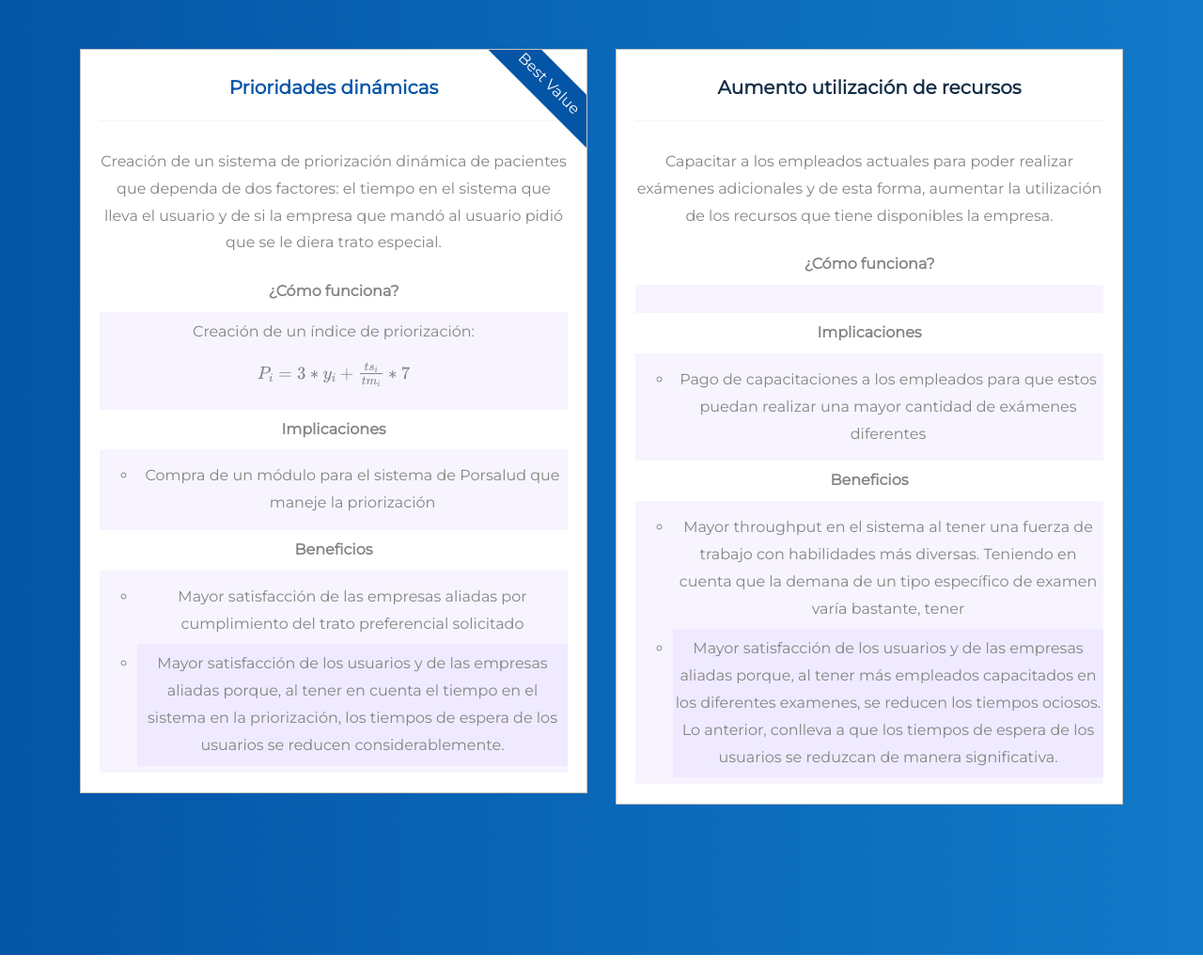
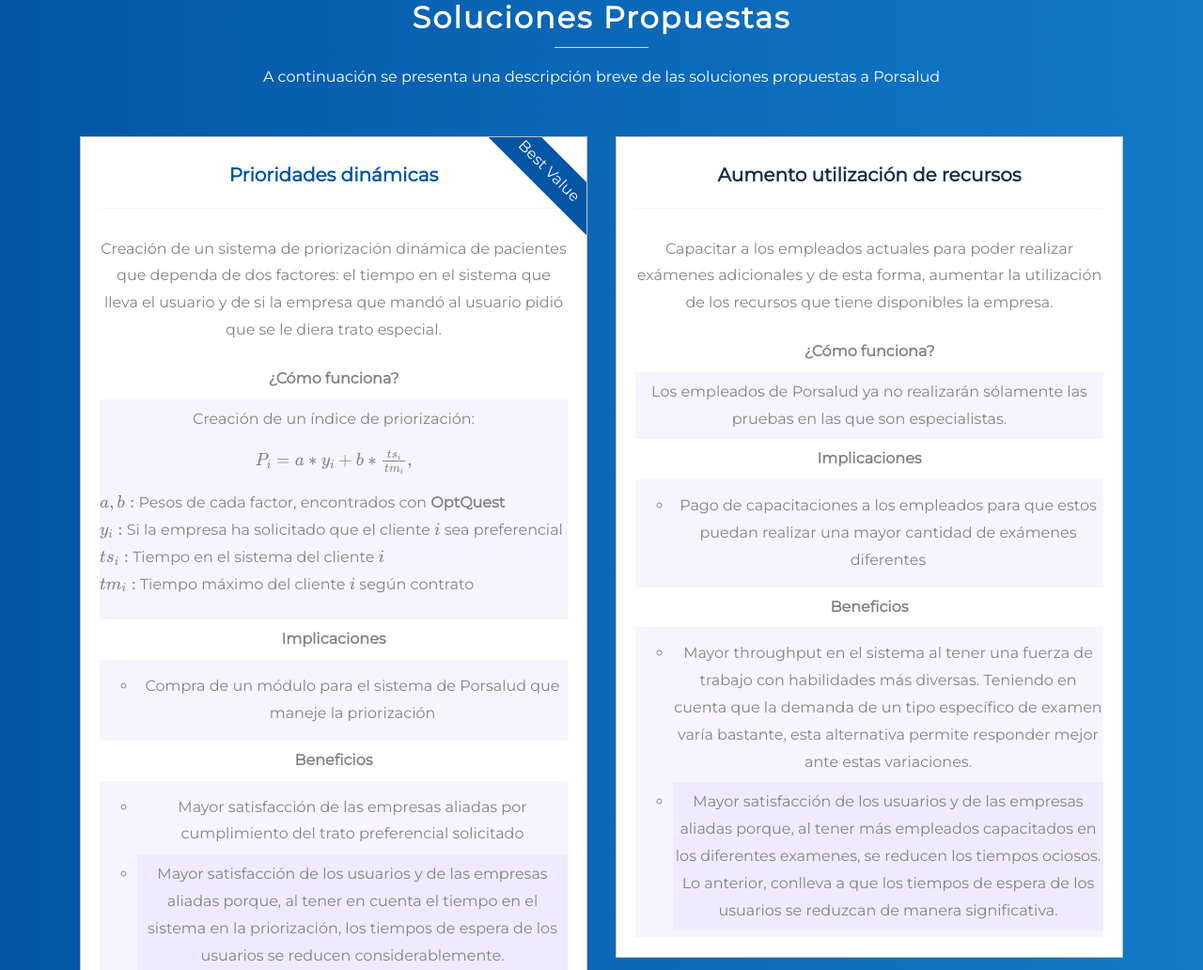
Before and after one commit to nacevedo/SimulationProject, a plain HTML site: page Porsalud/index.html in a window 1280 px wide. Shown: the part 3780-4812 px from the top of the page at 94% size. Drawn offline with nearby package versions, Linux system fonts and the light colour scheme; some packages are replaced by stand-ins of ours.

Commit message:
Page content changes

```diff
--- a/Porsalud/css/style.css
+++ b/Porsalud/css/style.css
@@ -12,6 +12,10 @@ body {
   -moz-osx-font-smoothing: grayscale;
   -webkit-font-smoothing: antialiased;
   color: #848484;
+}
+
+li {
+  margin-bottom: 0 !important;
 }
 
 a,button {
--- a/Porsalud/index.html
+++ b/Porsalud/index.html
@@ -123,8 +123,7 @@
                 <p class="lead pt-4 pb-4">
                     Porsalud IPS es una institución de servicios de salud de carácter privado. La empresa desea reducir
                     los contratos perdidos para el servicio de <strong>salud ocupacional</strong>, pues es la principal
-                    fuente de
-                    ingresos para la empresa.
+                    fuente de ingresos para la empresa.
                     <br/>
                     <br/>
                     En este proyecto, se utiliza un <strong>modelo de simulación junto con
@@ -183,6 +182,10 @@
                 <p class="lead text-muted text-white">
                     Campo médico enfocado en la promoción y mantenimiento del bienestar físico, mental y social de los
                     trabajadores de todas las profesiones.
+                </p>
+                <p class="lead text-muted text-white">
+                    Porsalud realiza exámenes como espirometría, optometría, entre otras, seguidas por una valoración de
+                    un doctor para dar su recomendación a las empresas.
                 </p>
                 <p class="lead text-muted text-white">Empresas como Bavaria, Coca-Cola y Arturo Calle, envían a sus
                     posibles empleados a Porsalud para que esta determine su aptitud en términos de salud.</p>
@@ -298,7 +301,12 @@
                         <li><strong>¿Cómo funciona?</strong></li>
                         <li>
                             <p>Creación de un índice de priorización:</p>
-                            <p>\(P_i=3*y_i+{ts_i \over tm_i}*7\) </p>
+                            <p>\(P_i=a*y_i+b*{ts_i \over tm_i},\)</p>
+                            <p style="text-align: left">\(a,b:\) Pesos de cada factor, encontrados con
+                                <strong>OptQuest</strong><br/>
+                                \(y_i:\) Si la empresa ha solicitado que el cliente \(i\) sea preferencial<br/>
+                                \(ts_i:\) Tiempo en el sistema del cliente \(i\)<br/>
+                                \(tm_i:\) Tiempo máximo del cliente \(i\) según contrato</p>
                         </li>
                         <li><strong>Implicaciones</strong></li>
                         <li>
@@ -332,7 +340,8 @@
                     <ul class="list-unstyled">
                         <li><strong>¿Cómo funciona?</strong></li>
                         <li>
-                            <p></p>
+                            Los empleados de Porsalud ya no realizarán sólamente las pruebas en las que son
+                                especialistas.
                         </li>
                         <li><strong>Implicaciones</strong></li>
                         <li>
@@ -346,8 +355,8 @@
                         <li>
                             <ul>
                                 <li>Mayor throughput en el sistema al tener una fuerza de trabajo con habilidades más
-                                    diversas. Teniendo en cuenta que la demana de un tipo específico de examen varía
-                                    bastante, tener
+                                    diversas. Teniendo en cuenta que la demanda de un tipo específico de examen varía
+                                    bastante, esta alternativa permite responder mejor ante estas variaciones.
                                 </li>
                                 <li>Mayor satisfacción de los usuarios y de las empresas aliadas porque, al tener más
                                     empleados capacitados en los diferentes examenes, se reducen los tiempos ociosos. Lo
```
Also changed, not shown: 1 other file.
